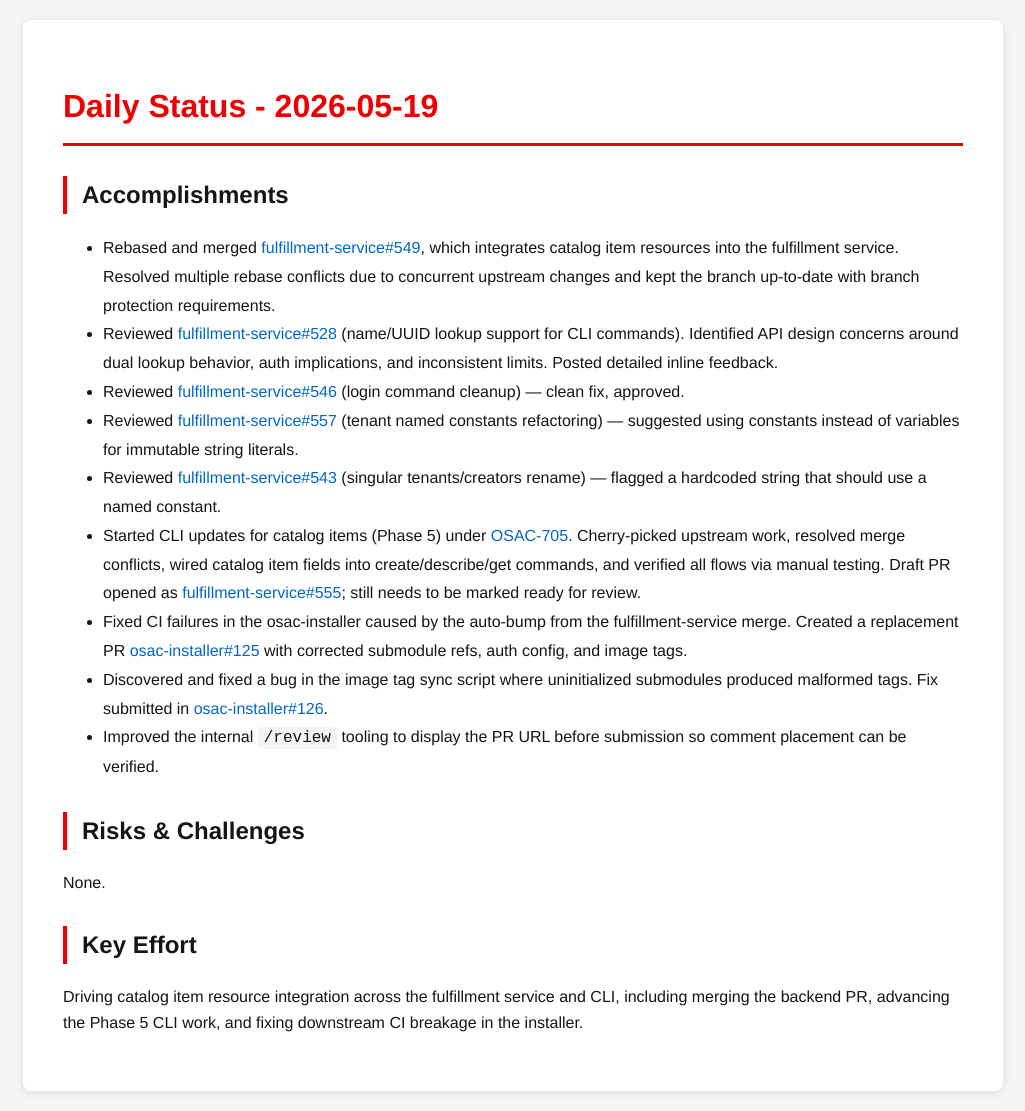
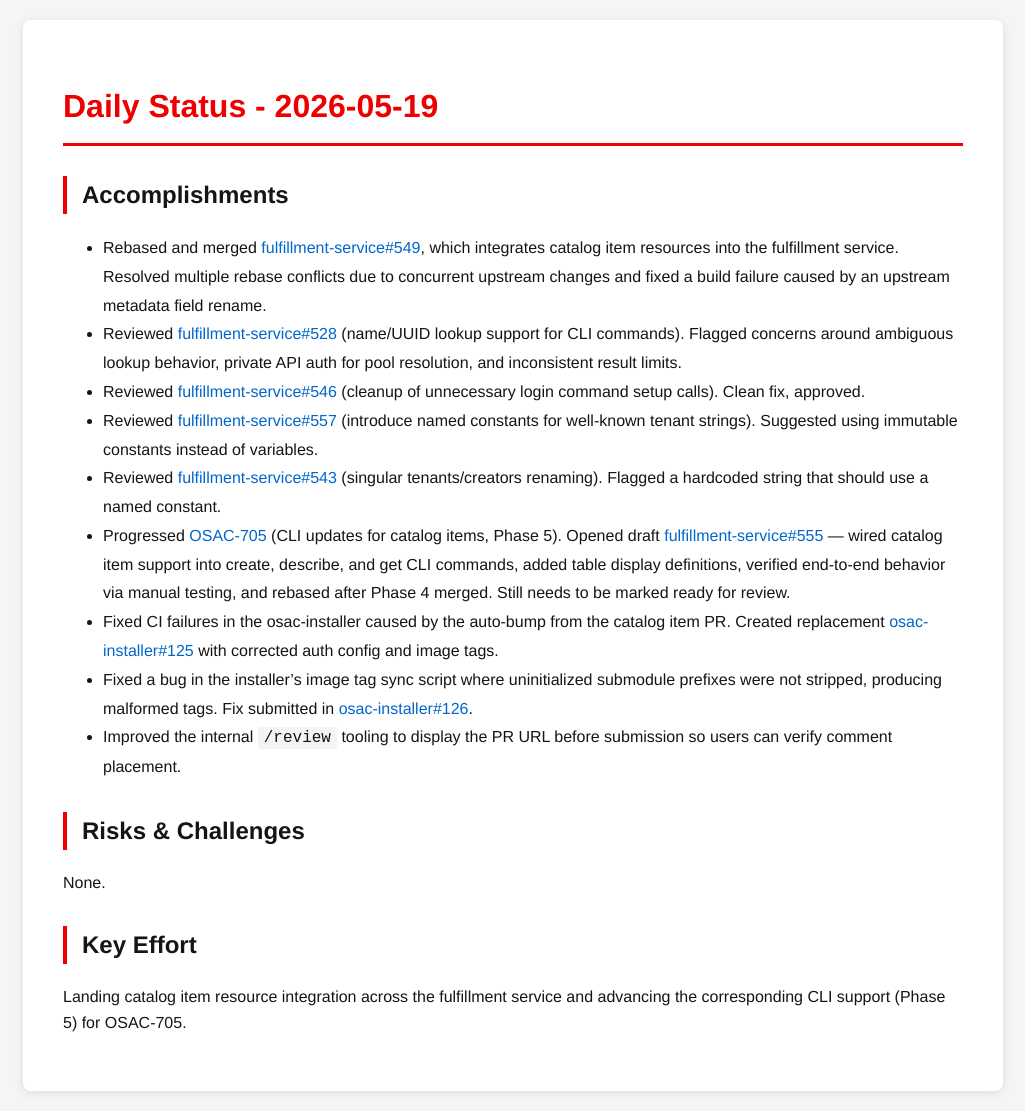
Before and after one commit to tzvatot/daily-status, a Jekyll site: the page built from 2026-05-19.md, in a window 1280 px wide. Shown: the whole page, without its empty margins (127-1152 px from the left). Built offline with Jekyll 4.4.1, drawn with Linux system fonts in a browser that asks for light colours.

Commit message:
Daily status update - 2026-05-19

```diff
--- a/2026-05-19.md
+++ b/2026-05-19.md
@@ -7,18 +7,18 @@ date: 2026-05-19
 # Daily Status - 2026-05-19
 
 ## Accomplishments
-- Rebased and merged [fulfillment-service#549](https://github.com/osac-project/fulfillment-service/pull/549), which integrates catalog item resources into the fulfillment service. Resolved multiple rebase conflicts due to concurrent upstream changes and kept the branch up-to-date with branch protection requirements.
-- Reviewed [fulfillment-service#528](https://github.com/osac-project/fulfillment-service/pull/528) (name/UUID lookup support for CLI commands). Identified API design concerns around dual lookup behavior, auth implications, and inconsistent limits. Posted detailed inline feedback.
-- Reviewed [fulfillment-service#546](https://github.com/osac-project/fulfillment-service/pull/546) (login command cleanup) — clean fix, approved.
-- Reviewed [fulfillment-service#557](https://github.com/osac-project/fulfillment-service/pull/557) (tenant named constants refactoring) — suggested using constants instead of variables for immutable string literals.
-- Reviewed [fulfillment-service#543](https://github.com/osac-project/fulfillment-service/pull/543) (singular tenants/creators rename) — flagged a hardcoded string that should use a named constant.
-- Started CLI updates for catalog items (Phase 5) under [OSAC-705](https://redhat.atlassian.net/browse/OSAC-705). Cherry-picked upstream work, resolved merge conflicts, wired catalog item fields into create/describe/get commands, and verified all flows via manual testing. Draft PR opened as [fulfillment-service#555](https://github.com/osac-project/fulfillment-service/pull/555); still needs to be marked ready for review.
-- Fixed CI failures in the osac-installer caused by the auto-bump from the fulfillment-service merge. Created a replacement PR [osac-installer#125](https://github.com/osac-project/osac-installer/pull/125) with corrected submodule refs, auth config, and image tags.
-- Discovered and fixed a bug in the image tag sync script where uninitialized submodules produced malformed tags. Fix submitted in [osac-installer#126](https://github.com/osac-project/osac-installer/pull/126).
-- Improved the internal `/review` tooling to display the PR URL before submission so comment placement can be verified.
+- Rebased and merged [fulfillment-service#549](https://github.com/osac-project/fulfillment-service/pull/549), which integrates catalog item resources into the fulfillment service. Resolved multiple rebase conflicts due to concurrent upstream changes and fixed a build failure caused by an upstream metadata field rename.
+- Reviewed [fulfillment-service#528](https://github.com/osac-project/fulfillment-service/pull/528) (name/UUID lookup support for CLI commands). Flagged concerns around ambiguous lookup behavior, private API auth for pool resolution, and inconsistent result limits.
+- Reviewed [fulfillment-service#546](https://github.com/osac-project/fulfillment-service/pull/546) (cleanup of unnecessary login command setup calls). Clean fix, approved.
+- Reviewed [fulfillment-service#557](https://github.com/osac-project/fulfillment-service/pull/557) (introduce named constants for well-known tenant strings). Suggested using immutable constants instead of variables.
+- Reviewed [fulfillment-service#543](https://github.com/osac-project/fulfillment-service/pull/543) (singular tenants/creators renaming). Flagged a hardcoded string that should use a named constant.
+- Progressed [OSAC-705](https://redhat.atlassian.net/browse/OSAC-705) (CLI updates for catalog items, Phase 5). Opened draft [fulfillment-service#555](https://github.com/osac-project/fulfillment-service/pull/555) — wired catalog item support into create, describe, and get CLI commands, added table display definitions, verified end-to-end behavior via manual testing, and rebased after Phase 4 merged. Still needs to be marked ready for review.
+- Fixed CI failures in the osac-installer caused by the auto-bump from the catalog item PR. Created replacement [osac-installer#125](https://github.com/osac-project/osac-installer/pull/125) with corrected auth config and image tags.
+- Fixed a bug in the installer's image tag sync script where uninitialized submodule prefixes were not stripped, producing malformed tags. Fix submitted in [osac-installer#126](https://github.com/osac-project/osac-installer/pull/126).
+- Improved the internal `/review` tooling to display the PR URL before submission so users can verify comment placement.
 
 ## Risks & Challenges
 None.
 
 ## Key Effort
-Driving catalog item resource integration across the fulfillment service and CLI, including merging the backend PR, advancing the Phase 5 CLI work, and fixing downstream CI breakage in the installer.
+Landing catalog item resource integration across the fulfillment service and advancing the corresponding CLI support (Phase 5) for OSAC-705.
```
